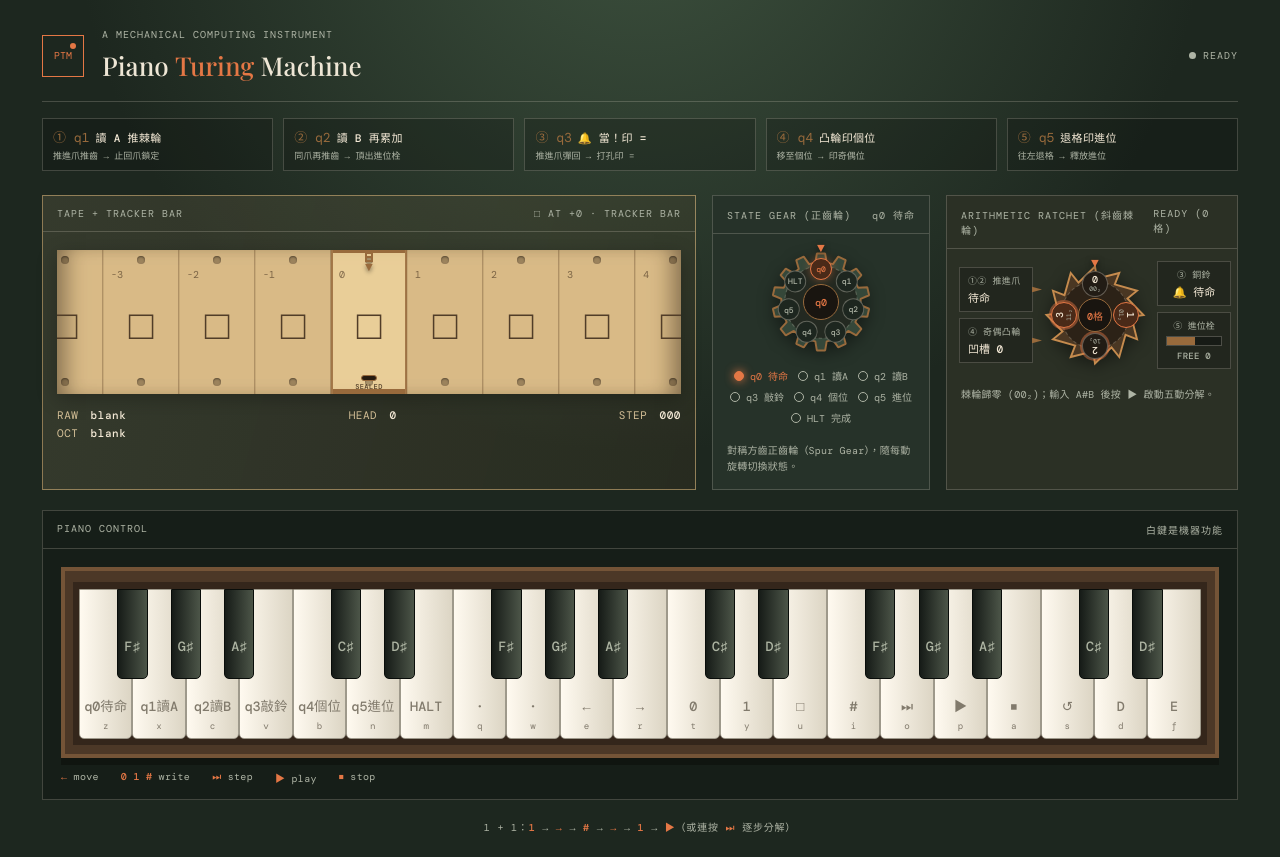
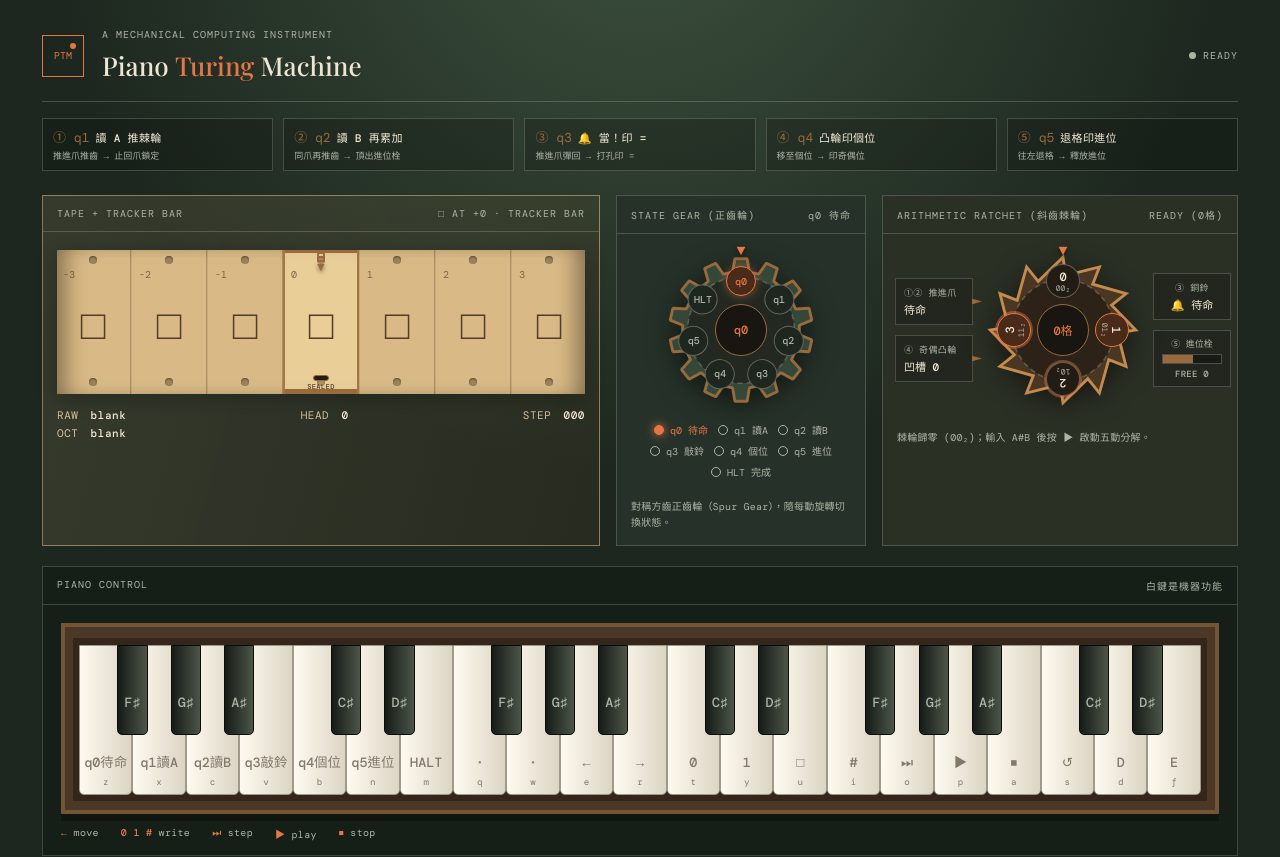
Before and after one commit to zonble/piano_turing_machine, a React (Vite) app: page / in a window 1280 px wide. Shown: the top 857 px of the page. Built offline with nearby package versions, Linux system fonts and the light colour scheme; a web font is replaced by a local one.

Commit message:
feat: enlarge gears and synthesize acoustic piano timbre for all keys (#2)

```diff
--- a/src/App.css
+++ b/src/App.css
@@ -18,20 +18,20 @@ button { cursor: pointer; }
 .tape-readout { font-size: 11px; align-items: flex-start; }
 .tape-readout-stack { display: flex; flex-direction: column; gap: 4px; }
 
-.machine-board { display: grid; grid-template-columns: minmax(0, 1fr) 218px 292px; gap: 16px; margin-top: 24px; align-items: stretch; }
-.state-gear-bench { display: flex; flex-direction: column; align-items: center; padding: 12px 10px 4px; }
-.state-gear-housing { position: relative; display: grid; place-items: center; width: 112px; height: 112px; margin: 0 auto; }
-.state-gear-wheel { position: relative; width: 106px; height: 106px; border-radius: 50%; transition: transform .72s cubic-bezier(.34, 1.4, .64, 1), filter .35s ease; filter: drop-shadow(0 4px 8px rgba(0,0,0,.45)); }
-.state-module.working .state-gear-wheel { filter: drop-shadow(0 0 12px rgba(228, 119, 69, .45)); }
+.machine-board { display: grid; grid-template-columns: minmax(0, 1fr) 250px 356px; gap: 16px; margin-top: 24px; align-items: stretch; }
+.state-gear-bench { display: flex; flex-direction: column; align-items: center; padding: 14px 10px 6px; }
+.state-gear-housing { position: relative; display: grid; place-items: center; width: 164px; height: 164px; margin: 0 auto; }
+.state-gear-wheel { position: relative; width: 156px; height: 156px; border-radius: 50%; transition: transform .72s cubic-bezier(.34, 1.4, .64, 1), filter .35s ease; filter: drop-shadow(0 5px 12px rgba(0,0,0,.5)); }
+.state-module.working .state-gear-wheel { filter: drop-shadow(0 0 14px rgba(228, 119, 69, .5)); }
 .wheel-svg { position: absolute; inset: 0; width: 100%; height: 100%; overflow: visible; pointer-events: none; }
 .gear-rim.spur-rim { fill: #354739; stroke: var(--brass); stroke-width: 2.2; stroke-linejoin: bevel; }
 .gear-rim.ratchet-rim { fill: #4a3723; stroke: #c58b4e; stroke-width: 2.2; stroke-linejoin: miter; }
 .state-module.working .gear-rim.spur-rim, .operation-module.working .gear-rim.ratchet-rim { stroke: var(--orange); }
 .gear-inner-ring { fill: rgba(20, 18, 14, .55); stroke: rgba(238, 230, 213, .22); stroke-width: 1.2; stroke-dasharray: 4 3; }
-.state-tooth { position: absolute; top: calc(50% - 11px); left: calc(50% - 11px); width: 22px; height: 22px; display: grid; place-items: center; border: 1px solid rgba(238, 230, 213, .32); border-radius: 50%; background: #1d261f; color: var(--muted); font-size: 8px; z-index: 2; transition: border-color .3s ease, background .3s ease, color .3s ease; }
-.state-tooth b { display: block; font-size: 8px; font-weight: 700; transition: transform .72s cubic-bezier(.34, 1.4, .64, 1); }
-.state-tooth.active { border-color: var(--orange); background: #4a2a18; color: var(--orange); box-shadow: 0 0 8px rgba(228, 119, 69, .45); }
-.state-gear-wheel .wheel-hub { inset: 35px; z-index: 2; transition: transform .72s cubic-bezier(.34, 1.4, .64, 1); }
+.state-tooth { position: absolute; top: calc(50% - 15px); left: calc(50% - 15px); width: 30px; height: 30px; display: grid; place-items: center; border: 1px solid rgba(238, 230, 213, .32); border-radius: 50%; background: #1d261f; color: var(--muted); font-size: 10px; z-index: 2; transition: border-color .3s ease, background .3s ease, color .3s ease; }
+.state-tooth b { display: block; font-size: 10px; font-weight: 700; transition: transform .72s cubic-bezier(.34, 1.4, .64, 1); }
+.state-tooth.active { border-color: var(--orange); background: #4a2a18; color: var(--orange); box-shadow: 0 0 10px rgba(228, 119, 69, .5); }
+.state-gear-wheel .wheel-hub { inset: 52px; font-size: 12px; z-index: 2; transition: transform .72s cubic-bezier(.34, 1.4, .64, 1); }
 .state-gear-bench .state-wheel { display: flex; flex-wrap: wrap; justify-content: center; gap: 6px 10px; padding: 10px 6px 4px; }
 
 .stage-strip { display: grid; grid-template-columns: repeat(5, minmax(0, 1fr)); gap: 10px; margin-top: 16px; }
@@ -46,9 +46,9 @@ button { cursor: pointer; }
 .stage-pill.current .stage-num, .stage-pill.current strong { color: var(--orange); }
 .stage-pill.current small { color: var(--cream); }
 
-.ratchet-bench { display: grid; grid-template-columns: 74px 108px 74px; align-items: center; justify-content: space-between; gap: 8px; padding: 12px 12px 8px; }
-.pawl-stack, .right-mechanisms { display: flex; flex-direction: column; gap: 6px; }
-.input-pawl, .bell-indicator { position: relative; padding: 6px 8px; border: 1px solid var(--line); background: rgba(0, 0, 0, .2); transition: transform .42s ease, border-color .35s ease, background .35s ease, box-shadow .35s ease; }
+.ratchet-bench { display: grid; grid-template-columns: 78px 164px 78px; align-items: center; justify-content: space-between; gap: 8px; padding: 14px 12px 8px; }
+.pawl-stack, .right-mechanisms { display: flex; flex-direction: column; gap: 10px; }
+.input-pawl, .bell-indicator { position: relative; padding: 7px 8px; border: 1px solid var(--line); background: rgba(0, 0, 0, .2); transition: transform .42s ease, border-color .35s ease, background .35s ease, box-shadow .35s ease; }
 .pawl-claw { position: absolute; right: -10px; top: calc(50% - 4px); width: 10px; height: 8px; background: var(--brass); clip-path: polygon(0 15%, 100% 50%, 0 85%); transition: background .35s ease, transform .35s ease; }
 .input-pawl.engaged .pawl-claw, .input-pawl.pushing .pawl-claw { background: var(--orange); transform: translateX(2px) rotate(12deg); }
 .input-pawl .pawl-tag, .bell-indicator .mech-tag { display: block; color: var(--muted); font-size: 9px; letter-spacing: .04em; }
@@ -60,20 +60,20 @@ button { cursor: pointer; }
 .bell-indicator.ringing { border-color: var(--orange); background: rgba(228, 119, 69, .32); box-shadow: 0 0 16px rgba(228, 119, 69, .55); animation: bell-shake .45s ease-in-out 2; }
 .bell-indicator.ringing strong { color: var(--orange); }
 @keyframes bell-shake { 0%, 100% { transform: rotate(0deg) scale(1); } 25% { transform: rotate(-8deg) scale(1.08); } 50% { transform: rotate(8deg) scale(1.1); } 75% { transform: rotate(-5deg) scale(1.05); } }
-.ratchet-housing { position: relative; display: grid; place-items: center; width: 108px; height: 108px; margin: 0 auto; }
-.index-pawl { position: absolute; top: -7px; left: 50%; transform: translateX(-50%); z-index: 4; color: var(--orange); font-size: 13px; text-shadow: 0 2px 6px rgba(0,0,0,.6); }
-.ratchet-wheel { position: relative; width: 104px; height: 104px; border-radius: 50%; transition: transform .72s cubic-bezier(.34, 1.4, .64, 1), filter .35s ease; filter: drop-shadow(0 4px 8px rgba(0,0,0,.45)); }
-.operation-module.working .ratchet-wheel { filter: drop-shadow(0 0 12px rgba(228, 119, 69, .45)); }
-.wheel-notch { position: absolute; z-index: 2; width: 26px; height: 26px; display: flex; flex-direction: column; align-items: center; justify-content: center; border: 1px solid rgba(238,230,213,.32); border-radius: 50%; background: #221c15; color: var(--cream); font-size: 10px; line-height: 1; }
-.wheel-notch b { font-size: 10px; color: var(--cream); }
-.wheel-notch small { font-size: 6.5px; color: var(--muted); margin-top: 1px; }
+.ratchet-housing { position: relative; display: grid; place-items: center; width: 164px; height: 164px; margin: 0 auto; }
+.index-pawl { position: absolute; top: -8px; left: 50%; transform: translateX(-50%); z-index: 4; color: var(--orange); font-size: 15px; text-shadow: 0 2px 6px rgba(0,0,0,.6); }
+.ratchet-wheel { position: relative; width: 156px; height: 156px; border-radius: 50%; transition: transform .72s cubic-bezier(.34, 1.4, .64, 1), filter .35s ease; filter: drop-shadow(0 5px 12px rgba(0,0,0,.5)); }
+.operation-module.working .ratchet-wheel { filter: drop-shadow(0 0 14px rgba(228, 119, 69, .5)); }
+.wheel-notch { position: absolute; z-index: 2; width: 34px; height: 34px; display: flex; flex-direction: column; align-items: center; justify-content: center; border: 1px solid rgba(238,230,213,.32); border-radius: 50%; background: #221c15; color: var(--cream); font-size: 12px; line-height: 1; }
+.wheel-notch b { font-size: 12px; color: var(--cream); }
+.wheel-notch small { font-size: 8px; color: var(--muted); margin-top: 1px; }
 .wheel-notch.odd-cam { border-color: var(--orange); background: #4a2a18; }
 .wheel-notch.carry-cam { box-shadow: 0 0 0 2px rgba(228, 119, 69, .45); }
-.wheel-notch.n0 { top: 8px; left: calc(50% - 13px); }
-.wheel-notch.n1 { right: 8px; top: calc(50% - 13px); transform: rotate(90deg); }
-.wheel-notch.n2 { bottom: 8px; left: calc(50% - 13px); transform: rotate(180deg); }
-.wheel-notch.n3 { left: 8px; top: calc(50% - 13px); transform: rotate(270deg); }
-.wheel-hub { position: absolute; z-index: 2; inset: 35px; border: 1px solid var(--brass); border-radius: 50%; display: grid; place-items: center; background: #191510; color: var(--orange); font-size: 10px; font-weight: 700; }
+.wheel-notch.n0 { top: 12px; left: calc(50% - 17px); }
+.wheel-notch.n1 { right: 12px; top: calc(50% - 17px); transform: rotate(90deg); }
+.wheel-notch.n2 { bottom: 12px; left: calc(50% - 17px); transform: rotate(180deg); }
+.wheel-notch.n3 { left: 12px; top: calc(50% - 17px); transform: rotate(270deg); }
+.wheel-hub { position: absolute; z-index: 2; inset: 52px; border: 1px solid var(--brass); border-radius: 50%; display: grid; place-items: center; background: #191510; color: var(--orange); font-size: 12px; font-weight: 700; }
 .carry-latch { padding: 6px; border: 1px solid var(--line); background: rgba(0, 0, 0, .2); text-align: center; transition: border-color .35s ease, background .35s ease, box-shadow .35s ease; }
 .carry-latch .latch-title { display: block; color: var(--muted); font-size: 9px; }
 .latch-track { position: relative; height: 10px; margin: 4px 2px; border: 1px solid rgba(238,230,213,.25); background: #171b16; overflow: hidden; }
--- a/src/App.tsx
+++ b/src/App.tsx
@@ -81,6 +81,13 @@ function buildRatchetWheelPath(teeth = 12, outerR = 56, innerR = 42): string {
 const spurGearPath = buildSpurGearPath(14, 55, 45)
 const ratchetWheelPath = buildRatchetWheelPath(12, 56, 42)
 
+const actionToKeyIndex = Object.fromEntries(
+  Object.entries(pianoActions).map(([shortcut, action]) => {
+    const whiteIdx = whiteKeyboardMap.indexOf(shortcut)
+    return [action, whiteIdx >= 0 ? whiteKeyIndices[whiteIdx] : 19]
+  }),
+) as Record<PianoAction, number>
+
 function playPhaseSound(snapshot: MachineSnapshot) {
   const phase = snapshot.gear?.phase
   if (phase === 'READ_A' || phase === 'READ_B') {
@@ -105,20 +112,17 @@ function App() {
   const [pressedKey, setPressedKey] = useState<number | null>(null)
   const cells = useMemo(() => tapePositions(machine.head), [machine.head])
 
-  const soundForAction = (action: PianoAction) => {
-    const midi = action === 'moveLeft' ? 48 : action === 'moveRight' ? 60 : action === 'write1' ? 67 : action === 'play' ? 72 : 64
-    playTone(pianoFrequency(midi), .18, action === 'play' ? 'sine' : 'triangle')
-  }
-
   const dispatch = (action: PianoAction, keyIndex?: number) => {
+    const resolvedKeyIndex = keyIndex ?? actionToKeyIndex[action]
     const next = applyPianoAction(machine, action)
     setMachine(next)
+    playTone(pianoFrequency(41 + resolvedKeyIndex))
     if ((action === 'play' || action === 'step' || action.startsWith('setState')) && next.gear?.phase) {
       playPhaseSound(next)
-    } else if (keyIndex === undefined) {
-      soundForAction(action)
-    } else {
-      playTone(pianoFrequency(41 + keyIndex), .18, 'triangle')
+    }
+    if (keyIndex === undefined) {
+      setPressedKey(resolvedKeyIndex)
+      window.setTimeout(() => setPressedKey(null), 180)
     }
     if (action === 'play' && !next.halted && next.program) setRunning(true)
     if (action === 'step' || action.startsWith('setState') || action === 'stop' || action === 'reset' || next.halted) setRunning(false)
@@ -130,7 +134,16 @@ function App() {
       setMachine((current) => {
         const next = runStep(current)
         if (next.halted) setRunning(false)
-        if (next.gear?.phase) playPhaseSound(next)
+        if (next.gear?.phase) {
+          const stage = mechanicalStages.find((s) => s.id === next.gear?.phase)
+          if (stage) {
+            const stageKeyIdx = actionToKeyIndex[stage.action]
+            setPressedKey(stageKeyIdx)
+            window.setTimeout(() => setPressedKey(null), 180)
+            playTone(pianoFrequency(41 + stageKeyIdx))
+          }
+          playPhaseSound(next)
+        }
         return next
       })
     }, 1000 / speed)
@@ -139,16 +152,22 @@ function App() {
 
   useEffect(() => {
     const onKey = (event: KeyboardEvent) => {
-      const action = pianoActions[event.key.toLowerCase()]
-      if (!action || event.repeat) return
+      if (event.repeat || event.metaKey || event.ctrlKey || event.altKey) return
+      const pressed = event.key.toLowerCase()
+      const whiteIndex = whiteKeyboardMap.indexOf(pressed)
+      const action = pianoActions[pressed]
+      if (!action && whiteIndex < 0) return
       event.preventDefault()
-      const whiteIndex = whiteKeyboardMap.indexOf(event.key.toLowerCase())
       const keyIndex = whiteIndex >= 0 ? whiteKeyIndices[whiteIndex] : undefined
       if (keyIndex !== undefined) {
         setPressedKey(keyIndex)
         window.setTimeout(() => setPressedKey(null), 180)
       }
-      dispatch(action, keyIndex)
+      if (action) {
+        dispatch(action, keyIndex)
+      } else if (keyIndex !== undefined) {
+        playTone(pianoFrequency(41 + keyIndex))
+      }
     }
     window.addEventListener('keydown', onKey)
     return () => window.removeEventListener('keydown', onKey)
@@ -315,7 +334,7 @@ function App() {
                 <span
                   key={state}
                   className={`state-tooth ${currentStateSlot === state ? 'active' : ''}`}
-                  style={{ transform: `rotate(${idx * stateStepDeg}deg) translateY(-33px)` }}
+                  style={{ transform: `rotate(${idx * stateStepDeg}deg) translateY(-49px)` }}
                 >
                   <b style={{ transform: `rotate(${stateIndex * stateStepDeg - idx * stateStepDeg}deg)` }}>
                     {state === 'HALT' ? 'HLT' : state}
@@ -392,7 +411,7 @@ function App() {
       </section>
     </section>
 
-    <section className="piano-module module"><div className="module-heading"><span>PIANO CONTROL</span><span>白鍵是機器功能</span></div><div className="piano-wrap"><div className="piano"><div className="keybed">{keyNames.map((name, index) => { const whiteIndex = whiteKeyIndices.indexOf(index); const key = whiteIndex >= 0 ? whiteKeyboardMap[whiteIndex] : ''; const action = key ? pianoActions[key] : undefined; const label = whiteIndex >= 0 ? whiteLabels[whiteIndex] : ''; const active = pressedKey === index; return <button key={`${name}-${index}`} className={`piano-key ${blackKeys.has(name) ? 'black' : 'white'} ${active ? 'active' : ''}`} title={`${label || 'melody'}${key ? ` · ${key}` : ''}`} aria-label={`${label || 'melody'}${key ? ` · ${key}` : ''}`} onClick={() => { setPressedKey(index); window.setTimeout(() => setPressedKey(null), 180); if (action) dispatch(action, index); else playTone(pianoFrequency(41 + index), .18, 'triangle') }}><span>{label || name}</span><small>{key}</small></button> })}</div></div></div><div className="piano-guide"><span><b>←</b> move</span><span><b>0 1 #</b> write</span><span><b>⏭</b> step</span><span><b>▶</b> play</span><span><b>⏹</b> stop</span></div></section>
+    <section className="piano-module module"><div className="module-heading"><span>PIANO CONTROL</span><span>白鍵是機器功能</span></div><div className="piano-wrap"><div className="piano"><div className="keybed">{keyNames.map((name, index) => { const whiteIndex = whiteKeyIndices.indexOf(index); const key = whiteIndex >= 0 ? whiteKeyboardMap[whiteIndex] : ''; const action = key ? pianoActions[key] : undefined; const label = whiteIndex >= 0 ? whiteLabels[whiteIndex] : ''; const active = pressedKey === index; return <button key={`${name}-${index}`} className={`piano-key ${blackKeys.has(name) ? 'black' : 'white'} ${active ? 'active' : ''}`} title={`${label || 'melody'}${key ? ` · ${key}` : ''}`} aria-label={`${label || 'melody'}${key ? ` · ${key}` : ''}`} onClick={() => { setPressedKey(index); window.setTimeout(() => setPressedKey(null), 180); if (action) dispatch(action, index); else playTone(pianoFrequency(41 + index)) }}><span>{label || name}</span><small>{key}</small></button> })}</div></div></div><div className="piano-guide"><span><b>←</b> move</span><span><b>0 1 #</b> write</span><span><b>⏭</b> step</span><span><b>▶</b> play</span><span><b>⏹</b> stop</span></div></section>
     <p className="one-plus-one">1 + 1：<b>1</b> → <b>→</b> → <b>#</b> → <b>→</b> → <b>1</b> → <b>▶</b>（或連按 <b>⏭</b> 逐步分解）</p>
 
     <section className="run-module module"><div className="module-heading"><span>MECHANICAL READOUT</span><span>{machine.lastEvent?.message ?? '請用鋼琴輸入 1#1'}</span></div><div className="run-status"><strong>{machine.state}</strong><span>{machine.halted && machine.result ? `${rawTape} （${machine.result.binary}₂ = ${machine.result.decimal}₁₀ = ${machine.result.octal}₈）` : `Tape: ${rawTape || 'blank'}`}</span></div><label>速度 <b>{speed} steps / sec</b><input type="range" min="0.5" max="6" step="0.5" value={speed} onChange={(event) => setSpeed(Number(event.target.value))} /></label></section>
```
Also changed, not shown: src/core/audio.ts (+65 -18 lines).
